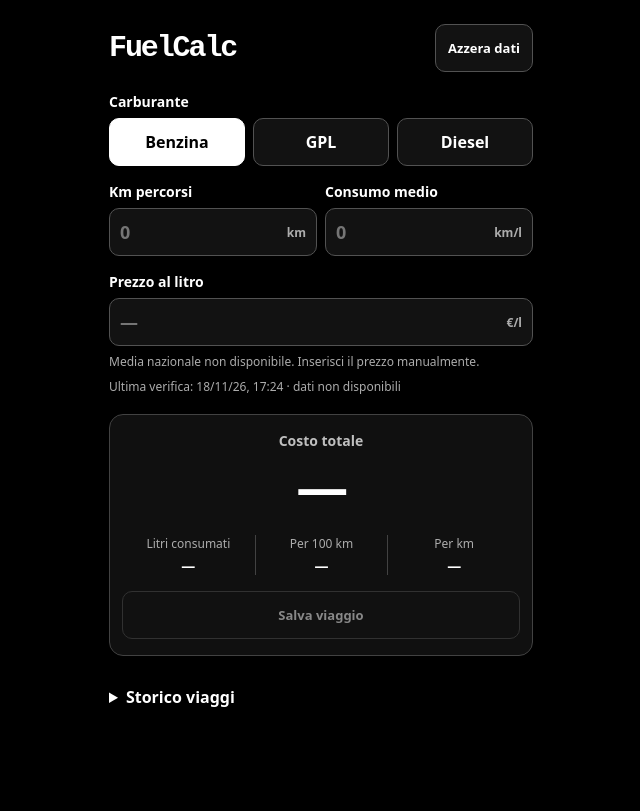
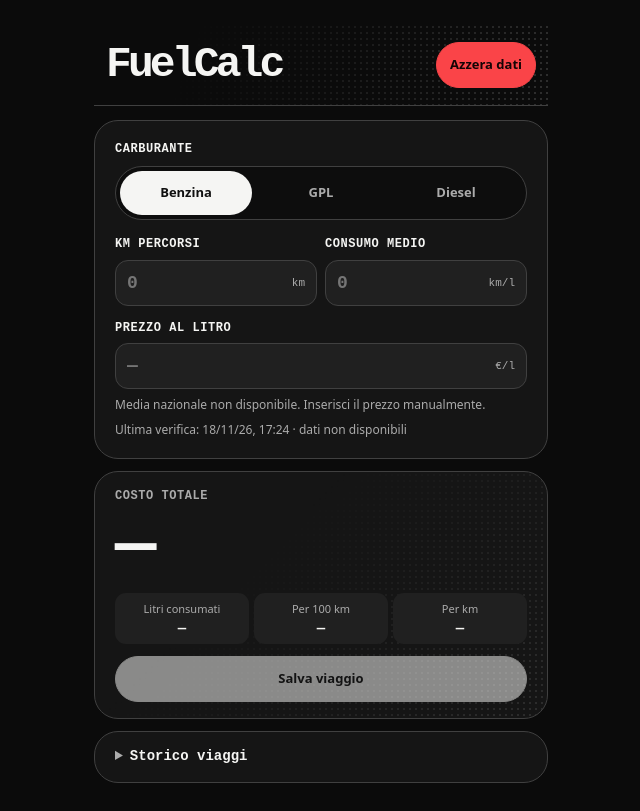
Before and after one commit to Gio325/fuelcalc, a plain HTML site: page index.html in a window 1280 px wide. Shown: the whole page, without its empty margins (319-959 px from the left). Drawn offline with Linux system fonts and the light colour scheme; no server answers.

Commit message:
Redesign FuelCalc with monochrome panels and red destructive controls

```diff
--- a/index.html
+++ b/index.html
@@ -10,79 +10,179 @@
 <style>
   :root {
     color-scheme: dark;
-    font-family: system-ui, sans-serif;
-    background: #000;
-    color: #fff;
+    font: 16px/1.45 system-ui, sans-serif;
     font-variant-numeric: tabular-nums;
+    background: #0b0b0b;
+    color: #f5f5f3;
+    --panel: #151515;
+    --control: #202020;
+    --border: #404040;
+    --muted: #ababab;
+    --red: #fa4448;
+    --mono: ui-monospace, "Roboto Mono", monospace;
   }
   * { box-sizing: border-box; }
   body { margin: 0; }
-  main { width: min(100%, 460px); margin: auto; padding: 24px 18px; }
-  .heading { display: flex; align-items: center; justify-content: space-between; gap: 12px; margin-bottom: 20px; }
+  main {
+    width: min(100%, 510px);
+    margin: auto;
+    padding: max(24px, env(safe-area-inset-top)) clamp(14px, 5vw, 28px) max(28px, env(safe-area-inset-bottom));
+  }
+  .heading {
+    position: relative;
+    isolation: isolate;
+    display: flex;
+    align-items: center;
+    justify-content: space-between;
+    gap: 8px;
+    min-height: 82px;
+    margin-bottom: 14px;
+    padding: 12px;
+    overflow: hidden;
+    border-bottom: 1px solid var(--border);
+  }
+  .heading::before, .result::before {
+    content: "";
+    position: absolute;
+    z-index: -1;
+    inset: 0;
+    background-image: radial-gradient(circle, #717171 1px, transparent 1.25px);
+    background-size: 6px 6px;
+    mask-image: linear-gradient(110deg, transparent 20%, #000);
+    opacity: .35;
+    pointer-events: none;
+  }
   h1 {
     margin: 0;
-    font: 700 30px/1.1 ui-monospace, monospace;
-    letter-spacing: -.07em;
+    font: 750 clamp(24px, 8vw, 43px)/1 var(--mono);
+    letter-spacing: -.09em;
   }
+  .calculator, .result, #history, dialog {
+    background: var(--panel);
+    border: 1px solid var(--border);
+    border-radius: 24px;
+  }
+  .calculator { padding: clamp(12px, 4vw, 20px); }
   fieldset { border: 0; padding: 0; margin: 0 0 16px; min-width: 0; }
-  legend, label.field { font-size: 14px; font-weight: 600; }
-  legend { margin-bottom: 7px; padding: 0; }
+  legend, label.field, h2 {
+    font: 650 .75rem/1.4 var(--mono);
+    letter-spacing: .045em;
+    text-transform: uppercase;
+  }
+  legend { margin-bottom: 8px; padding: 0; }
   .row, .choices { display: grid; grid-template-columns: repeat(2, minmax(0, 1fr)); gap: 8px; }
-  .choices { grid-template-columns: repeat(3, minmax(0, 1fr)); }
-  .choices label { position: relative; }
+  .choices {
+    grid-template-columns: repeat(3, minmax(0, 1fr));
+    padding: 4px;
+    border: 1px solid var(--border);
+    border-radius: 100px;
+    background: #0d0d0d;
+    gap: 3px;
+  }
+  .choices label { position: relative; min-width: 0; }
   .choices input { position: absolute; opacity: 0; }
   .choices span, button, .entry {
-    display: flex; align-items: center; min-height: 48px; border: 1px solid #525252;
-    border-radius: 10px; background: #121212; color: #fff;
+    display: flex;
+    align-items: center;
+    min-height: 46px;
+    color: inherit;
   }
-  .choices span, button { justify-content: center; font-weight: 650; cursor: pointer; }
-  .choices input:checked + span { background: #fff; color: #000; border-color: #fff; }
+  .choices span, button {
+    justify-content: center;
+    border-radius: 100px;
+    cursor: pointer;
+    font: 680 .8125rem/1.2 system-ui, sans-serif;
+  }
+  .choices span { min-height: 44px; padding-inline: 3px; color: var(--muted); }
+  .choices input:checked + span { background: #f5f5f3; color: #101010; }
   :focus-visible, .choices input:focus-visible + span, .entry:focus-within {
-    outline: 2px solid #fff; outline-offset: 2px;
+    outline: 2px solid #f5f5f3;
+    outline-offset: 2px;
   }
-  .entry { margin-top: 7px; padding: 0 10px; gap: 4px; }
+  .entry {
+    margin-top: 7px;
+    padding: 0 11px;
+    gap: 4px;
+    border: 1px solid var(--border);
+    border-radius: 13px;
+    background: var(--control);
+    text-transform: none;
+    letter-spacing: normal;
+  }
   .entry input {
-    width: 100%; min-width: 0; min-height: 46px; padding: 0; border: 0;
-    background: transparent; color: inherit; font: 550 18px system-ui;
+    width: 100%;
+    min-width: 0;
+    min-height: 44px;
+    padding: 0;
+    border: 0;
+    background: transparent;
+    color: inherit;
+    font: 550 1.125rem var(--mono);
   }
   .entry input:focus { outline: none; }
-  .unit, .meta, dt { color: #acacac; }
-  .unit { font-size: 12px; white-space: nowrap; }
-  .price { margin-top: 16px; }
+  .unit, .meta, dt, h2 { color: var(--muted); }
+  .unit { font: .6875rem var(--mono); white-space: nowrap; text-transform: none; letter-spacing: normal; }
+  .price { margin-top: 14px; }
   .price-row { display: flex; align-items: end; gap: 8px; }
   .price-row label { flex: 1; min-width: 0; }
-  button { font: 600 13px system-ui; padding: 0 12px; }
-  [hidden] { display: none; }
-  .meta { font-size: 12px; line-height: 1.4; margin: 8px 0 0; }
-  a { color: inherit; }
+  button { padding: 0 13px; border: 1px solid #555; background: var(--control); }
+  button:disabled { opacity: .52; cursor: default; }
+  #reset, #clear-history, #remove-vehicle, #delete-trips, .trip-row button {
+    background: var(--red);
+    border-color: var(--red);
+    color: #140405;
+  }
+  #reset { white-space: nowrap; }
+  [hidden] { display: none !important; }
+  .meta { font-size: .75rem; line-height: 1.45; margin: 7px 0 0; }
+  a { color: inherit; text-underline-offset: .2em; }
   .result {
-    margin-top: 18px; padding: 16px 12px;
-    border: 1px solid #424242; border-radius: 14px; background: #101010; text-align: center;
+    position: relative;
+    isolation: isolate;
+    overflow: hidden;
+    margin-top: 12px;
+    padding: 16px clamp(12px, 4vw, 20px);
+    text-align: left;
   }
-  h2 { font-size: 14px; font-weight: 550; color: #bfbfbf; margin: 0; }
-  #total { display: block; font-size: clamp(32px, 10vw, 52px); font-weight: 750; letter-spacing: -.05em; overflow-wrap: anywhere; }
-  dl { display: grid; grid-template-columns: repeat(3, minmax(0, 1fr)); margin: 14px 0 0; }
-  dl div + div { border-left: 1px solid #424242; }
-  dt { font-size: 12px; }
-  dd { margin: 4px 3px 0; font-size: 14px; font-weight: 650; overflow-wrap: anywhere; }
-  #save-trip { width: 100%; margin-top: 16px; }
-  button:disabled { opacity: .5; cursor: default; }
-  dialog { width: min(calc(100% - 32px), 400px); border: 1px solid #525252; border-radius: 14px; padding: 18px; background: #101010; color: #fff; }
-  dialog::backdrop { background: #000b; }
-  dialog h2 { color: #fff; font-size: 20px; margin-bottom: 16px; }
-  .dialog-actions { display: flex; justify-content: flex-end; gap: 8px; margin-top: 16px; }
-  #history { margin-top: 20px; }
-  .vehicle-controls { display: grid; gap: 8px; margin-bottom: 12px; }
-  .vehicle-controls form { display: flex; gap: 8px; align-items: end; }
+  .result::before { mask-image: linear-gradient(135deg, transparent 35%, #000); opacity: .27; }
+  h2 { margin: 0; }
+  #total {
+    display: block;
+    padding: 4px 0 10px;
+    font: 750 clamp(2.5rem, 11vw, 4.3rem)/1.08 var(--mono);
+    letter-spacing: -.09em;
+    overflow-wrap: anywhere;
+  }
+  dl { display: grid; grid-template-columns: repeat(3, minmax(0, 1fr)); gap: 5px; margin: 0; }
+  dl div { background: #202020; border-radius: 11px; padding: 8px 6px; text-align: center; }
+  dt { font-size: .6875rem; }
+  dd { margin: 3px 0 0; font: 680 .875rem var(--mono); overflow-wrap: anywhere; }
+  #save-trip, #trip-form button[type="submit"] { background: #f5f5f3; color: #101010; border-color: #f5f5f3; }
+  #save-trip { width: 100%; margin-top: 12px; }
+  dialog { width: min(calc(100% - 28px), 420px); padding: 20px; color: inherit; }
+  dialog::backdrop { background: #000c; }
+  dialog h2 { color: inherit; font-size: 1.125rem; margin-bottom: 14px; }
+  .dialog-actions { display: flex; flex-wrap: wrap; justify-content: flex-end; gap: 8px; margin-top: 14px; }
+  #history { margin-top: 12px; padding: 0 clamp(12px, 4vw, 20px); }
+  #history[open] { padding-bottom: 16px; }
+  #history summary { cursor: pointer; padding: 15px 0; font: 700 .875rem/1.4 var(--mono); }
+  #history summary::marker { color: var(--muted); }
+  .vehicle-controls { display: grid; gap: 7px; margin-bottom: 12px; }
+  .vehicle-controls form { display: flex; gap: 8px; align-items: end; margin-bottom: 6px; }
   .vehicle-controls form label { flex: 1; min-width: 0; }
-  select.entry { width: 100%; padding: 0 10px; font: inherit; }
+  select.entry { width: 100%; padding: 0 11px; font: inherit; }
+  .vehicle-controls select { margin-top: 0; }
+  .vehicle-controls .dialog-actions { margin-top: 3px; }
   #new-vehicle-field { margin-top: 12px; }
-  #history summary { cursor: pointer; padding: 10px 0; font-weight: 650; }
   #trips { list-style: none; padding: 0; margin: 0; }
-  #trips li { border-top: 1px solid #424242; padding: 12px 0; overflow-wrap: anywhere; }
+  #trips li { padding: 10px 0; overflow-wrap: anywhere; }
   #clear-history { margin-top: 12px; }
-  #trips .month-total { display: flex; justify-content: space-between; gap: 8px; background: #181818; padding-inline: 10px; }
-  #trips .trip-row { display: flex; align-items: center; justify-content: space-between; gap: 12px; }
+  #trips .month-total {
+    display: flex; flex-wrap: wrap; justify-content: space-between; gap: 4px 8px;
+    margin-top: 8px; background: var(--control); border-radius: 11px; padding-inline: 10px;
+    font: 650 .75rem/1.4 var(--mono);
+  }
+  #trips .trip-row { display: flex; align-items: center; justify-content: space-between; gap: 8px; border-bottom: 1px solid var(--border); }
   #trips .trip-row > div { min-width: 0; }
   #trips .trip-row button { flex-shrink: 0; }
   #trips .meta { display: block; margin-top: 4px; }
@@ -94,6 +194,7 @@
     <h1>FuelCalc</h1>
     <button id="reset" type="button" title="Azzera chilometri, consumo e prezzi manuali">Azzera dati</button>
   </header>
+  <section class="calculator" aria-label="Calcolatore carburante">
     <fieldset>
       <legend>Carburante</legend>
       <div class="choices">
@@ -120,6 +221,7 @@
       <p class="meta" id="price-note" role="status">Verifica della media nazionale in corso…</p>
       <p class="meta" id="last-check">Ultima verifica: —</p>
     </div>
+  </section>
   <section class="result" aria-labelledby="result-title">
     <h2 id="result-title">Costo totale</h2>
     <output id="total" aria-live="polite">—</output>
```
Lines whose indentation alone changed are shown as unchanged.
